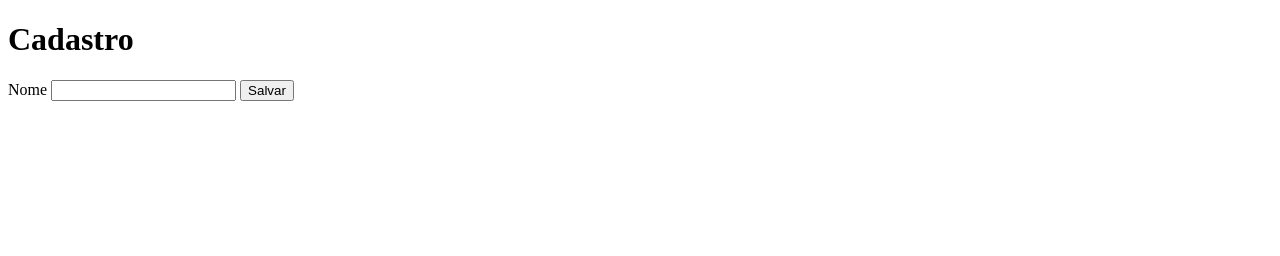
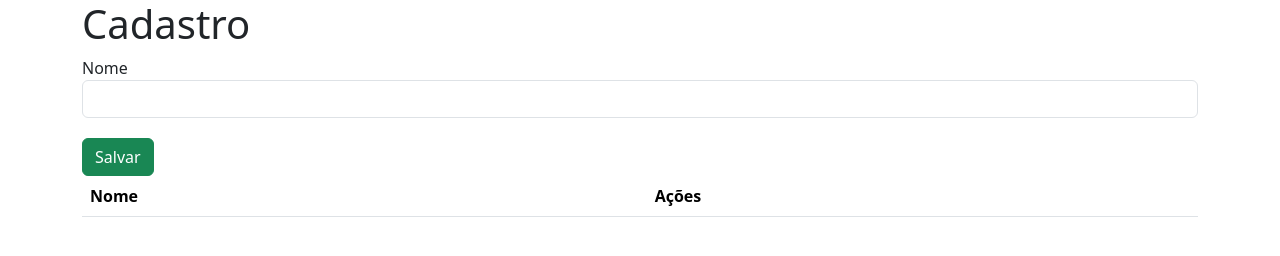
Before and after one commit to Matyano98/projeto-Cadlogin, a plain HTML site: page cadastro.html in a window 1280 px wide. Drawn offline with nearby package versions, Linux system fonts and the light colour scheme.

Commit message:
adiciona classe do botão e adicionando tabela

```diff
--- a/cadastro.html
+++ b/cadastro.html
@@ -1,6 +1,7 @@
 <!DOCTYPE html>
 <html lang="en">
 <head>
+    <link href="https://cdn.jsdelivr.net/npm/bootstrap@5.3.5/dist/css/bootstrap.min.css" rel="stylesheet" integrity="sha384-SgOJa3DmI69IUzQ2PVdRZhwQ+dy64/BUtbMJw1MZ8t5HZApcHrRKUc4W0kG879m7" crossorigin="anonymous">
     <meta charset="UTF-8">
     <meta name="viewport" content="width=device-width, initial-scale=1.0">
     <title>cadastro</title>
@@ -11,8 +12,17 @@
     <div class="container">
         <h1>Cadastro</h1>
         <label for="">Nome</label>
-        <input type="text" id="nomeUser" name="">
-        <button type="button">Salvar</button>
+        <input type="text" class="form-control" id="nomeUser" name="">
+        <button style="margin-top: 20px;" type="button" class="btn btn-success">Salvar</button>
     </div>
+    <div class="container">
+        <table class="table table triped"
+        id="tabela">
+        <tr>
+            <tr>
+                <th>Nome</th>
+                <th>Ações</th>
+        </tr>
+    </table>
 </body>
 </html>
```
